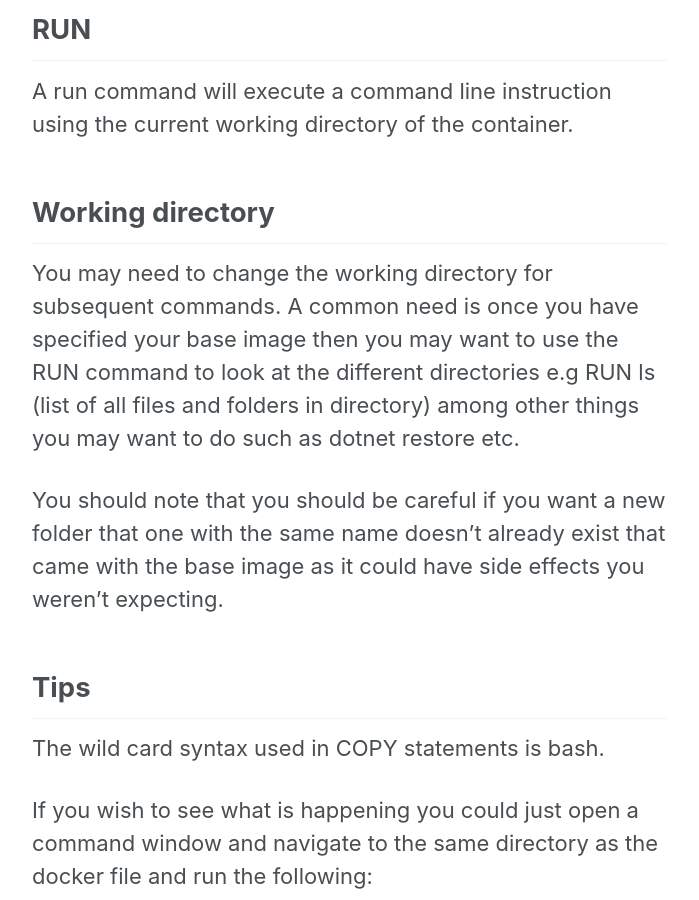
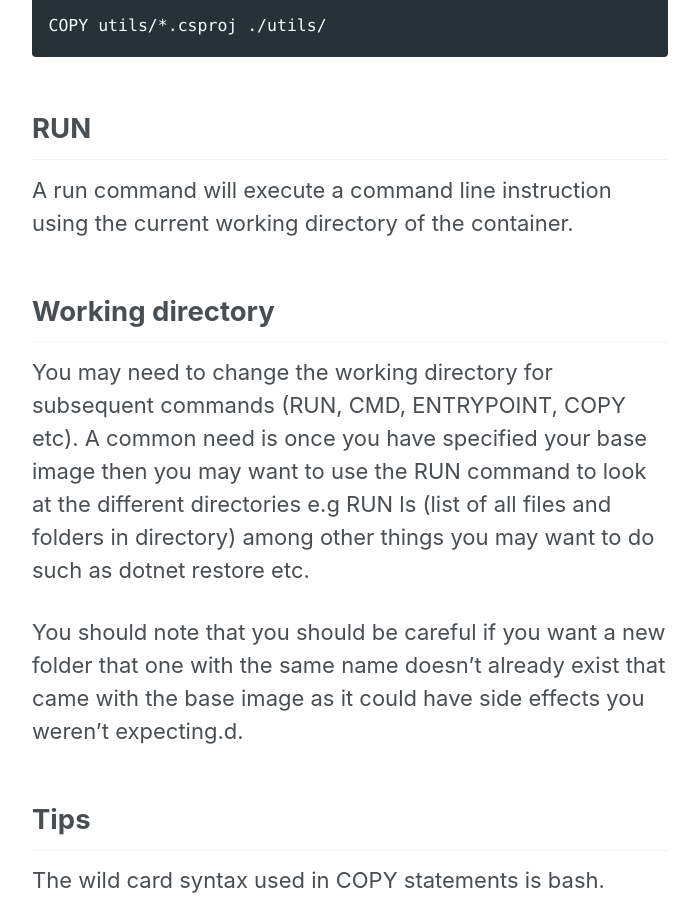
Before and after one commit to BenchProjects/PWS-Blog, a Jekyll site: the page built from _posts/2018-21-05-Dockerfile.md, in a window 1280 px wide and 900 px high, scrolled down 8952 px. Shown: the whole window, without its empty margins (290-989 px from the left). Built offline with Jekyll 4.4.1, drawn with Linux system fonts in a browser that asks for light colours; nearby versions of some CDN libraries; some of the changed text lies outside the part shown.

```diff
--- a/_posts/2018-21-05-Dockerfile.md
+++ b/_posts/2018-21-05-Dockerfile.md
@@ -212,9 +212,9 @@ A run command will execute a command line instruction using the current working
 
 
 ## Working directory
-You may need to change the working directory for subsequent commands. A common need is once you have specified your base image then you may want to use the RUN command to look at the different directories e.g RUN ls  (list of all files and folders in directory) among other things you may want to do such as dotnet restore etc.
+You may need to change the working directory for subsequent commands (RUN, CMD, ENTRYPOINT, COPY etc). A common need is once you have specified your base image then you may want to use the RUN command to look at the different directories e.g RUN ls  (list of all files and folders in directory) among other things you may want to do such as dotnet restore etc.
 
-You should note that you should be careful if you want a new folder that one with the same name doesn't already exist that came with the base image as it could have side effects you weren't expecting.
+You should note that you should be careful if you want a new folder that one with the same name doesn't already exist that came with the base image as it could have side effects you weren't expecting.d.
 
 ## Tips
 
```
Also changed, not shown: other parts of _posts/2018-21-05-Dockerfile.md (+1 -1 lines).
